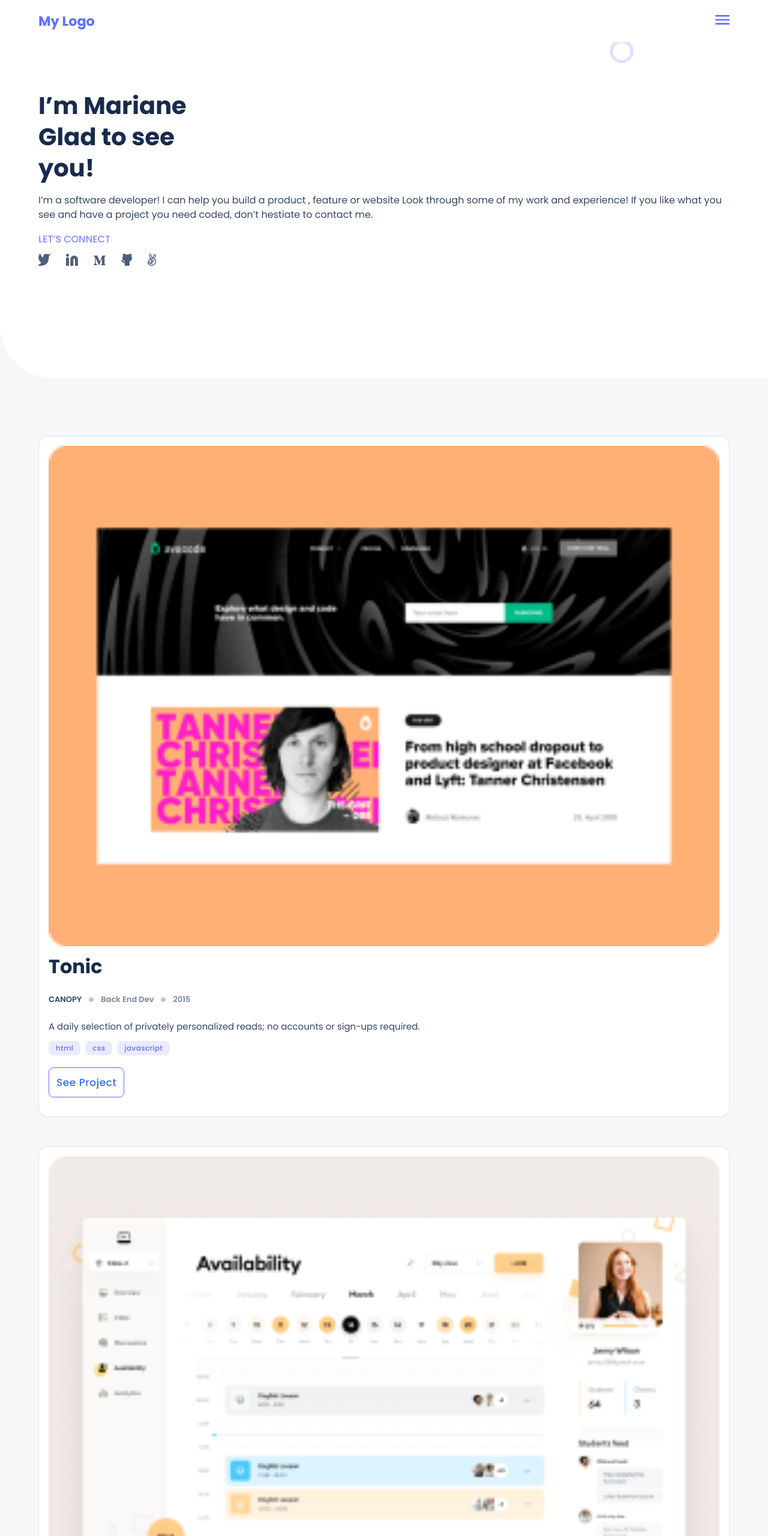
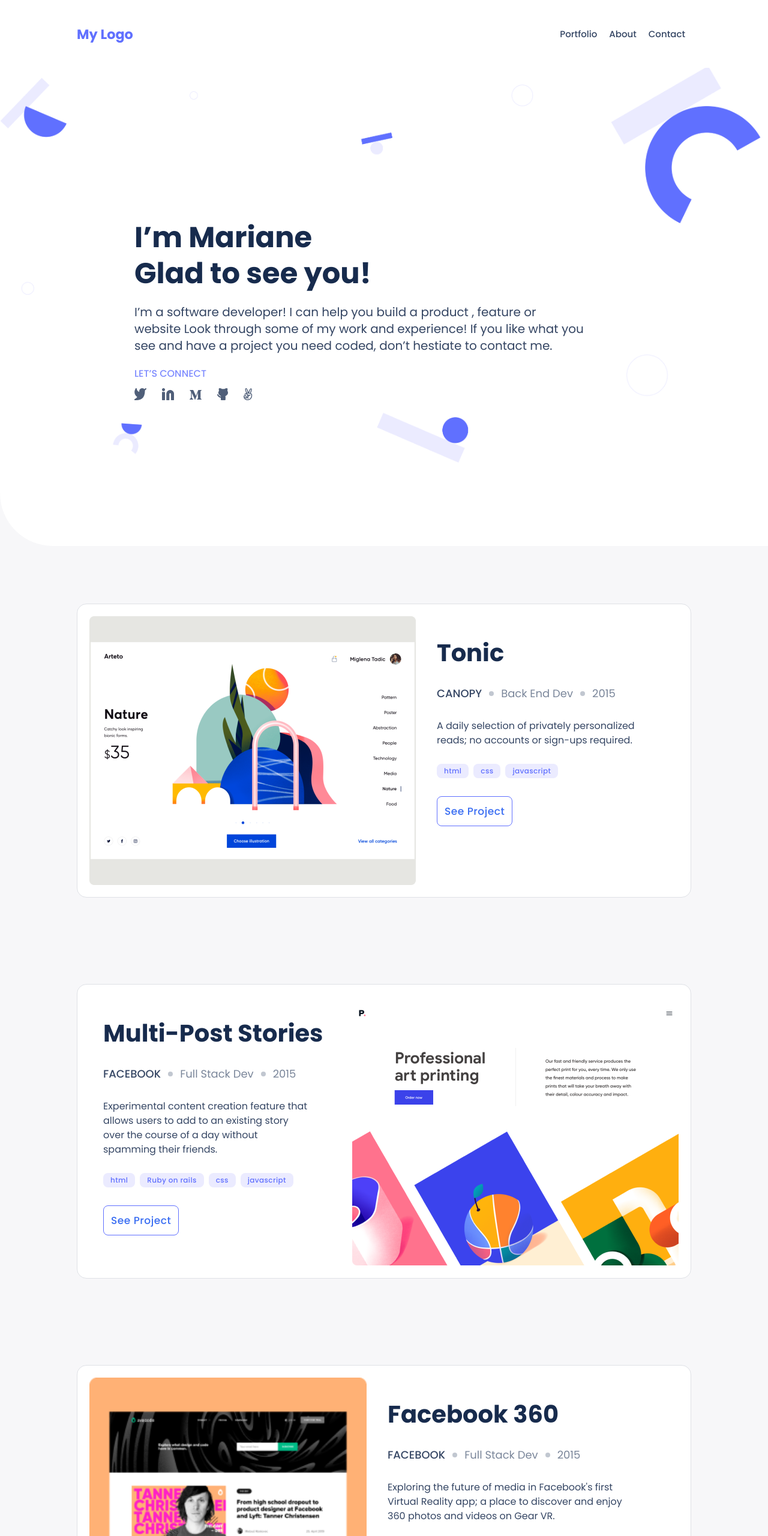
Before and after one commit to Stephen-Adom/portfolio.github.io, a website: page index.html in a window 1280 px wide. Shown: the top 2560 px of the page at 60% size. Drawn offline with Linux system fonts and the light colour scheme.

Commit message:
create desktop and tablet layout with media queries

```diff
--- a/index.html
+++ b/index.html
@@ -24,17 +24,28 @@
                 alt="menu-bar"
               />
             </a>
+
+            <ul class="nav-links">
+              <li class="nav-link">
+                <a href="#">Portfolio</a>
+              </li>
+              <li class="nav-link">
+                <a href="#">About</a>
+              </li>
+              <li class="nav-link">
+                <a href="#">Contact</a>
+              </li>
+            </ul>
           </nav>
         </div>
       </div>
     </header>
     <section id="headline">
       <div class="container">
-        <h1 class="headline-title">
-          I’m Mariane <br />
-          Glad to see <br />
-          you!
-        </h1>
+        <hgroup>
+          <h1 class="headline-title">I’m Mariane</h1>
+          <h1 class="headline-title">Glad to see you!</h1>
+        </hgroup>
         <p>
           I’m a software developer! I can help you build a product , feature or
           website Look through some of my work and experience! If you like what
@@ -81,9 +92,9 @@
       <div class="container">
         <div class="card-work">
           <img
-            src="./assets/images/project-1.png"
+            src="./assets/images/nature-bg.png "
             width="100%"
-            alt="project-1"
+            alt="nature-bg"
           />
 
           <div class="card-content">
@@ -114,29 +125,31 @@
 
         <div class="card-work">
           <img
-            src="./assets/images/project-2.png"
+            src="./assets/images/professional-printing.png"
             width="100%"
-            alt="project-2"
+            alt="professional-printing"
           />
 
           <div class="card-content">
             <h2 class="project-title">Multi-Post Stories</h2>
 
             <div class="project-additional-info">
-              <h5>CANOPY</h5>
+              <h5>FACEBOOK</h5>
               <div class="dot"></div>
-              <p>Back End Dev</p>
+              <p>Full Stack Dev</p>
               <div class="dot"></div>
               <p><time datetime="2015">2015</time></p>
             </div>
 
             <p class="project-description">
-              A daily selection of privately personalized reads; no accounts or
-              sign-ups required.
+              Experimental content creation feature that allows users to add to
+              an existing story over the course of a day without spamming their
+              friends.
             </p>
 
             <ul class="project-tags">
               <li>html</li>
+              <li>Ruby on rails</li>
               <li>css</li>
               <li>javascript</li>
             </ul>
@@ -149,27 +162,29 @@
           <img
             src="./assets/images/project-1.png"
             width="100%"
-            alt="project-3"
+            alt="project-1"
           />
 
           <div class="card-content">
-            <h2 class="project-title">Tonic</h2>
+            <h2 class="project-title">Facebook 360</h2>
 
             <div class="project-additional-info">
-              <h5>CANOPY</h5>
+              <h5>FACEBOOK</h5>
               <div class="dot"></div>
-              <p>Back End Dev</p>
+              <p>Full Stack Dev</p>
               <div class="dot"></div>
               <p><time datetime="2015">2015</time></p>
             </div>
 
             <p class="project-description">
-              A daily selection of privately personalized reads; no accounts or
-              sign-ups required.
+              Exploring the future of media in Facebook's first Virtual Reality
+              app; a place to discover and enjoy 360 photos and videos on Gear
+              VR.
             </p>
 
             <ul class="project-tags">
               <li>html</li>
+              <li>Ruby on rails</li>
               <li>css</li>
               <li>javascript</li>
             </ul>
@@ -180,29 +195,30 @@
 
         <div class="card-work">
           <img
-            src="./assets/images/project-3.png"
+            src="./assets/images/project-2.png"
             width="100%"
-            alt="project-4"
+            alt="project-2"
           />
 
           <div class="card-content">
-            <h2 class="project-title">Multi-Post Stories</h2>
+            <h2 class="project-title">Uber Navigation</h2>
 
             <div class="project-additional-info">
-              <h5>CANOPY</h5>
+              <h5>Uber</h5>
               <div class="dot"></div>
-              <p>Back End Dev</p>
+              <p>Lead Developer</p>
               <div class="dot"></div>
-              <p><time datetime="2015">2015</time></p>
+              <p><time datetime="2015">2018</time></p>
             </div>
 
             <p class="project-description">
-              A daily selection of privately personalized reads; no accounts or
-              sign-ups required.
+              A smart assistant to make driving more safe, efficient, and fun by
+              unlocking your most expensive computer: your car.
             </p>
 
             <ul class="project-tags">
               <li>html</li>
+              <li>Ruby on rails</li>
               <li>css</li>
               <li>javascript</li>
             </ul>
--- a/styles.css
+++ b/styles.css
@@ -9,6 +9,7 @@
   --grey-text: #344563;
   --grey-text-light: #c1c7d0;
   --grey-text-deep: #172b4d;
+  --grey-text-deep-2: #091e42;
   --light-white-bg: #f7f7f9;
   --card-border: #dfe1e6;
   --project-description-color: #344563;
@@ -24,6 +25,7 @@ body {
   font-family: "Poppins", sans-serif;
   margin: 0;
   box-sizing: border-box;
+  scroll-behavior: smooth;
 }
 
 .container {
@@ -34,6 +36,11 @@ body {
 #navbar {
   padding: 18px 0;
   background-color: var(--base-color);
+  position: fixed;
+  top: 0;
+  left: 0;
+  width: 100%;
+  z-index: 5;
 }
 
 #navbar .container {
@@ -54,10 +61,35 @@ body {
   background: transparent;
   outline: none;
   border: none;
+  display: block;
 }
 
 .nav-toggle-btn img {
   width: 1.5rem;
+}
+
+.nav-links {
+  list-style: none;
+  display: none;
+  align-items: center;
+}
+
+.nav-links .nav-link {
+  box-sizing: border-box;
+  padding: 10px 10px;
+  border-radius: 8px;
+}
+
+.nav-links .nav-link:hover {
+  background: rgb(96 112 255 / 22%);
+}
+
+.nav-links .nav-link a {
+  text-decoration: none;
+  font-weight: 500;
+  font-size: 15px;
+  line-height: 20px;
+  color: var(--grey-text);
 }
 
 #headline {
@@ -70,6 +102,7 @@ body {
   background-repeat: no-repeat;
   background-color: var(--base-color);
   border-bottom-left-radius: 5.5rem;
+  margin-top: 67px;
 }
 
 #headline .container {
@@ -83,6 +116,10 @@ body {
   margin: 0;
   color: var(--grey-text-deep);
   line-height: 52px;
+}
+
+#headline hgroup .headline-title:last-child {
+  width: 90%;
 }
 
 #headline p {
@@ -148,6 +185,7 @@ body {
   width: 100%;
   gap: 12px;
   margin-bottom: 1rem;
+  padding: 0;
 }
 
 .card-work .card-content .project-title {
@@ -157,6 +195,10 @@ body {
   color: var(--grey-text-deep);
   margin: 0;
   max-width: 90%;
+}
+
+#work-section .container .card-work:nth-child(even) {
+  flex-direction: column;
 }
 
 .project-additional-info {
@@ -202,6 +244,7 @@ body {
   display: flex;
   flex-direction: row;
   align-items: center;
+  flex-wrap: wrap;
   padding: 0;
   gap: 8px;
   list-style: none;
@@ -233,6 +276,7 @@ body {
   line-height: 24px;
   width: max-content;
   display: inline-block;
+  cursor: pointer;
 }
 
 .project-btn:hover {
@@ -244,6 +288,10 @@ body {
 .project-btn:active {
   background: var(--primary-color-deep);
   color: #fff;
+}
+
+.card-work .card-content .project-btn {
+  margin-top: 0;
 }
 
 #about-section {
@@ -340,6 +388,7 @@ body {
   width: 100%;
   display: flex;
   align-items: center;
+  flex-direction: row;
   padding: 14px;
   gap: 1rem;
 }
@@ -373,6 +422,10 @@ body {
   align-items: center;
   justify-content: center;
   flex-direction: column;
+}
+
+#contact-section .container {
+  width: inherit;
 }
 
 #contact-section .contact-section-title {
@@ -428,3 +481,177 @@ body {
 #contact-section form .form-group:last-child {
   text-align: left;
 }
+
+/* Medium devices (tablets, 768px and up */
+@media (min-width: 768px) {
+  .nav-links {
+    display: flex;
+  }
+
+  .nav-toggle-btn {
+    display: none;
+  }
+
+  #headline {
+    min-height: 40rem;
+    width: 100%;
+    background: url("./assets/images/header-bg.png");
+    background-size: cover;
+    background-repeat: no-repeat;
+    background-color: var(--base-color);
+    border-bottom-left-radius: 5.5rem;
+    background-position: -394px -2px;
+    margin-top: 110px;
+  }
+
+  .container {
+    width: 80%;
+    margin: auto;
+  }
+
+  #headline .container {
+    width: 75%;
+    position: relative;
+    top: 9rem;
+  }
+
+  .headline-title {
+    font-weight: 700;
+    font-size: 48px;
+    line-height: 60px;
+    margin: 0;
+    color: var(--grey-text-deep);
+  }
+
+  #headline p {
+    color: var(--grey-text);
+    font-weight: 400;
+    font-size: 20px;
+    line-height: 28px;
+    width: 90%;
+  }
+
+  .card-work {
+    padding: 20px;
+  }
+
+  .card-work .card-content .project-btn {
+    margin-top: 10px;
+  }
+
+  .card-work .card-content .project-title {
+    font-weight: 700;
+    font-size: 40px;
+    line-height: 52px;
+    max-width: 100%;
+  }
+
+  .project-additional-info h5 {
+    font-weight: 500;
+    font-size: 18px;
+    line-height: 24px;
+  }
+
+  .project-additional-info p {
+    font-weight: 400;
+    font-size: 18px;
+    line-height: 24px;
+  }
+
+  .project-description {
+    font-weight: 400;
+    font-size: 16px;
+    line-height: 24px;
+  }
+
+  .project-tags {
+    margin-top: 15px;
+  }
+}
+
+/* Large devices (desktops, 992px and up) */
+@media (min-width: 992px) {
+  #work-section .container {
+    row-gap: 9rem;
+  }
+
+  #headline .container {
+    width: 65%;
+    position: relative;
+    top: 16rem;
+  }
+
+  #headline {
+    min-height: 50rem;
+    background-size: 100%;
+    background-position: unset;
+  }
+
+  .card-work {
+    flex-direction: row;
+    align-items: flex-start;
+  }
+
+  .card-work .card-content {
+    padding: 35px 23px;
+  }
+
+  #work-section .container .card-work:nth-child(even) {
+    flex-direction: row-reverse;
+  }
+
+  #about-section .container {
+    flex-direction: row;
+    align-items: flex-start;
+    padding: 0;
+    gap: 12px;
+  }
+
+  #about-section .container .about {
+    width: 64%;
+  }
+
+  .about-title {
+    color: var(--grey-text-deep-2);
+  }
+
+  .skill-list .accordion .accordion-content {
+    flex-direction: row;
+  }
+
+  .skill-list .accordion .accordion-content .skill-item {
+    flex-direction: column;
+    align-items: start;
+    max-width: 122px;
+  }
+
+  #contact-section {
+    min-height: 846px;
+    background: url("./assets/images/contact-form-background.png");
+    background-position: center;
+    background-size: 90%;
+    background-color: var(--primary-color);
+    background-repeat: no-repeat;
+    padding: 4rem 0 2rem 0;
+  }
+
+  #contact-section .container {
+    width: 37%;
+  }
+
+  #contact-section .form-group .form-control {
+    border-radius: 2px;
+  }
+
+  #contact-section form .form-group:last-child {
+    text-align: center;
+  }
+}
+
+/* X-Large devices (large desktops, 1200px and up) */
+@media (min-width: 1200px) {
+}
+
+/* XX-Large devices (larger desktops, 1400px and up) */
+@media (min-width: 1400px) {
+}
```
Also changed, not shown: assets/images/Headerbg.png (added), assets/images/contact-form-background.png (added), assets/images/nature-bg.png (added), assets/images/professional-printing.png (added). Lines whose indentation alone changed are shown as unchanged.
